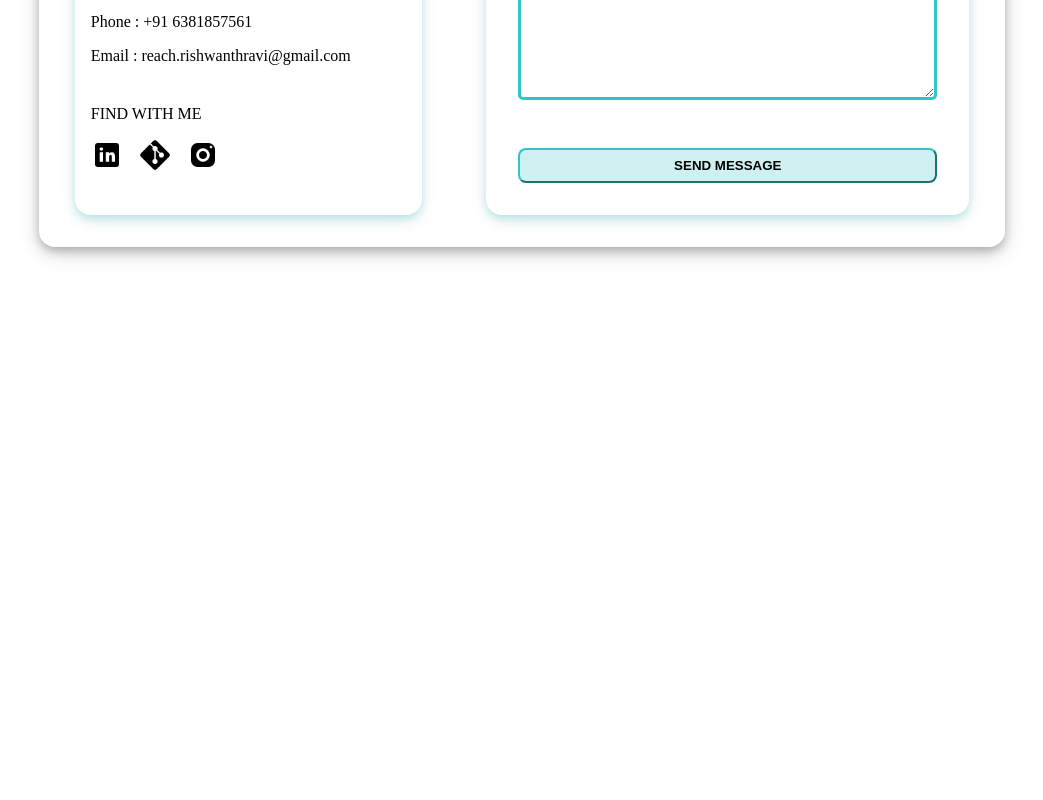
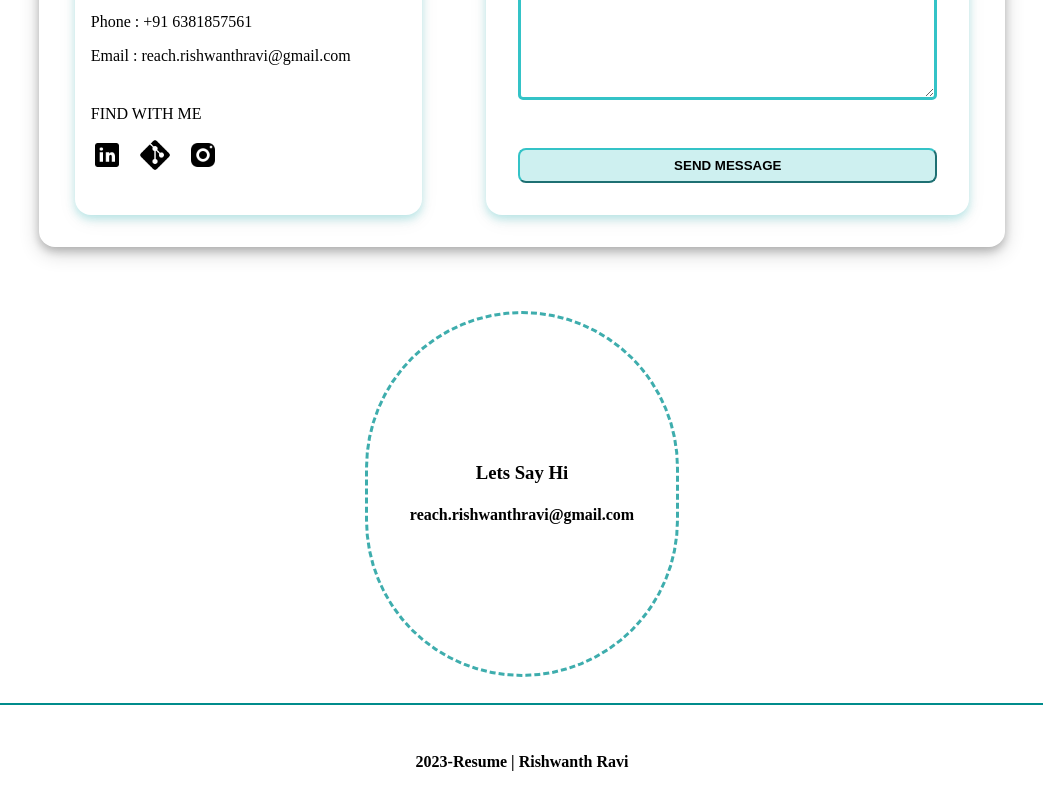
Before and after one commit to Rishikathron/Portfolio, an Angular app in the folder Portfolio/: page / in a window 1280 px wide. Shown: the part 2053-2853 px from the top of the page, without its empty margins (118-1161 px from the left). Before the commit the page ends 2340 px from the top, so only its background shows below. Built offline with nearby package versions, Linux system fonts and the light colour scheme.

Commit message:
changes for footer

```diff
--- a/Portfolio/src/app/app.component.html
+++ b/Portfolio/src/app/app.component.html
@@ -1,4 +1,5 @@
 <div class="main">
   <app-header></app-header>
   <app-body></app-body>
+  <app-footer></app-footer>
 </div>
--- a/Portfolio/src/app/app.module.ts
+++ b/Portfolio/src/app/app.module.ts
@@ -7,6 +7,7 @@ import { HeaderComponent } from './header/header.component';
 import { BodyComponent } from './body/body.component';
 import { SkillsComponent } from './body/skills/skills.component';
 import { ContactComponent } from './body/contact/contact.component';
+import { FooterComponent } from './footer/footer.component';
 
 
 @NgModule({
@@ -15,7 +16,8 @@ import { ContactComponent } from './body/contact/contact.component';
     HeaderComponent,
     BodyComponent,
     SkillsComponent,
-    ContactComponent
+    ContactComponent,
+    FooterComponent
   ],
   imports: [
     BrowserModule,
--- a/Portfolio/src/app/body/contact/contact.component.css
+++ b/Portfolio/src/app/body/contact/contact.component.css
@@ -106,10 +106,6 @@
 }
 
                             /*--------------------- forms ------------------------*/
-
-
-
-
 .forms{
     width: 50%;
     background-color: white;
--- a/Portfolio/src/app/body/contact/contact.component.html
+++ b/Portfolio/src/app/body/contact/contact.component.html
@@ -1,5 +1,5 @@
 <div class="container">
-    <div class="contactheader"><h1>Connect With Me</h1></div>
+    <div class="contactheader"><h1> Drop a Line </h1></div>
     <div class="flexcontainer">
         <div class="card">
             <div class="connectimg"><img class="img_conn" src="../../../assets/Connect/Connect.jpeg" alt="Lets Connect..." width="320px" height="180px"></div>
@@ -54,5 +54,4 @@
             </div>
         </div>
     </div>
-
 </div>
--- /dev/null
+++ b/Portfolio/src/app/footer/footer.component.css
@@ -0,0 +1,23 @@
+.main{
+    display: flex;
+    flex-direction: column;
+    justify-content: center;
+    align-items: center;
+}
+
+.container{
+    border-radius: 15rem;
+    height: 16.5rem;
+    width: 20%;
+    padding: 3rem;
+    border: dashed rgb(62, 173, 173);
+    display: flex;
+    text-align: center;
+    align-items: center;
+    justify-content: center;
+}
+
+hr{
+    border: solid rgb(0,140,140) 1px;
+    width: 100%;
+}
--- /dev/null
+++ b/Portfolio/src/app/footer/footer.component.html
@@ -0,0 +1,18 @@
+<div class="main">
+    <div class="container">
+        <div class="contents">
+            <h3 class="content1">Lets Say Hi</h3>
+            <h4 class = "content2">reach.rishwanthravi@gmail.com </h4>
+        </div>
+
+        <div class="socialicons">
+            <div class="fb"></div>
+            <div class="twitter"></div>
+            <div class="insta"></div>
+        </div>
+    </div>
+    <br>
+    <hr>
+    <br>
+    <div class="rights"><h4>2023-Resume | Rishwanth Ravi </h4></div>
+</div>
```
Also changed, not shown: Portfolio/src/app/footer/footer.component.ts (added, +10 -0 lines), 1 other file (tests, documents, lock files or other folders).
